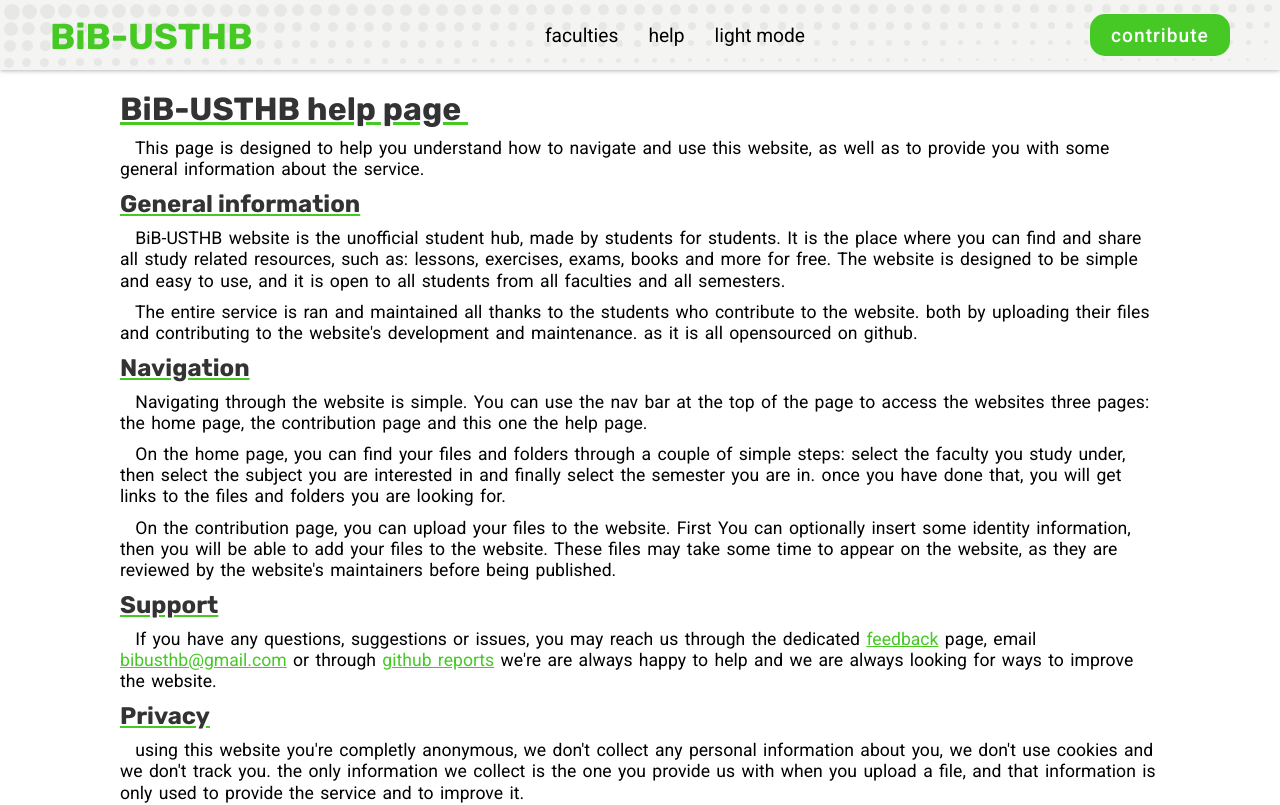
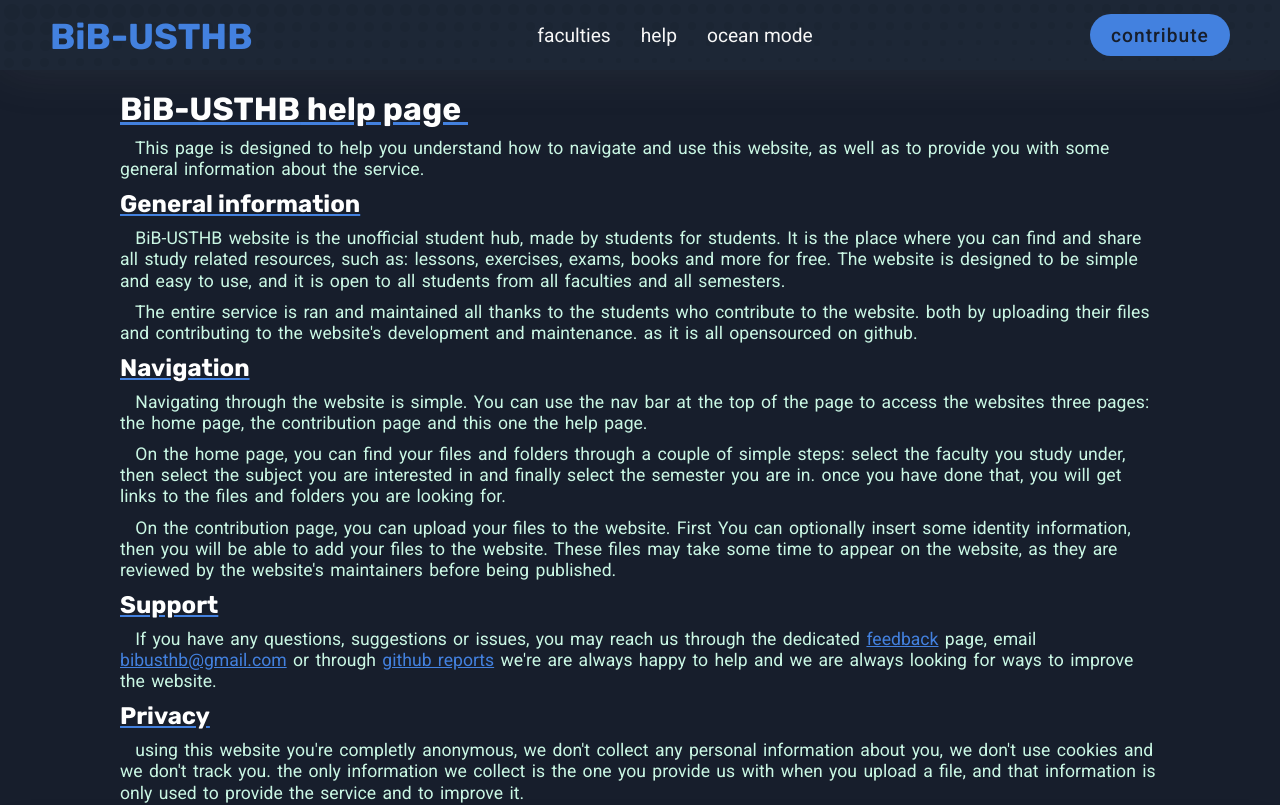
Before and after one commit to hexxt-git/bib-usthb, a SvelteKit app: page /help in a window 1280 px wide. Shown: the top 805 px of the page. Built offline with nearby package versions, Linux system fonts and the light colour scheme; a web font is replaced by a local one.

Commit message:
Update theme_store.js

```diff
--- a/src/routes/theme_store.js
+++ b/src/routes/theme_store.js
@@ -1,10 +1,10 @@
 import { writable } from "svelte/store"
 
 let themes = ['light', 'dark', 'ocean', 'fire']
-export let theme_store = writable('light')
+export let theme_store = writable('ocean')
 
 if(typeof window !== 'undefined'){
-    theme_store = writable(localStorage.getItem('theme') || 'light')
+    theme_store = writable(localStorage.getItem('theme') || 'ocean')
 }
 
 export let switch_theme = () => {
```
